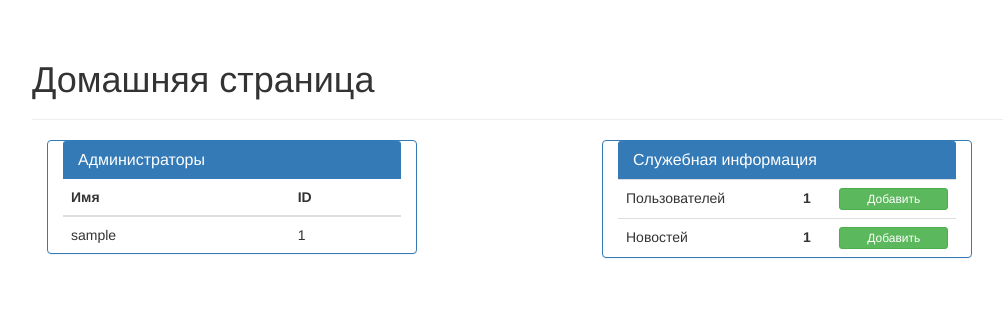
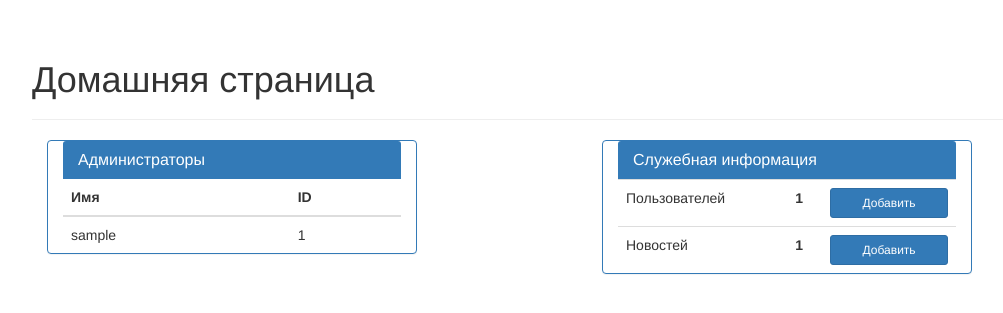
Before and after one commit to idisin91/flask_mpei, a Flask app: page / in a window 1280 px wide. Shown: the part 52-365 px from the top of the page, without its empty margins (38-1041 px from the left). Run offline with Flask 2, Linux system fonts and the light colour scheme; tables that the repository leaves empty hold one stand-in row (values such as "Sample post"); some libraries are stand-ins or nearby versions.

Commit message:
osx fixes

```diff
--- a/app/templates/index.html
+++ b/app/templates/index.html
@@ -40,12 +40,12 @@
                 <tr>
                     <td>Пользователей</td></td>
                     <td><b>{{ usercount }}</b></td>
-                    <td><a href="/adduser" class="btn btn-success btn-xs btn-block" role="button">Добавить</a></td>
+                    <td><a href="/adduser" class="btn btn-primary btn-sm btn-block" role="button">Добавить</a></td>
                 </tr>
                 <tr>
                     <td>Новостей</td>
                     <td><b>{{ newscount }}</b></td>
-                    <td><a href="/addnews" class="btn btn-success btn-xs btn-block" role="button">Добавить</a></td>
+                    <td><a href="/addnews" class="btn btn-primary btn-sm btn-block" role="button">Добавить</a></td>
                 </tr>
             </tbody>
             </table>
```
